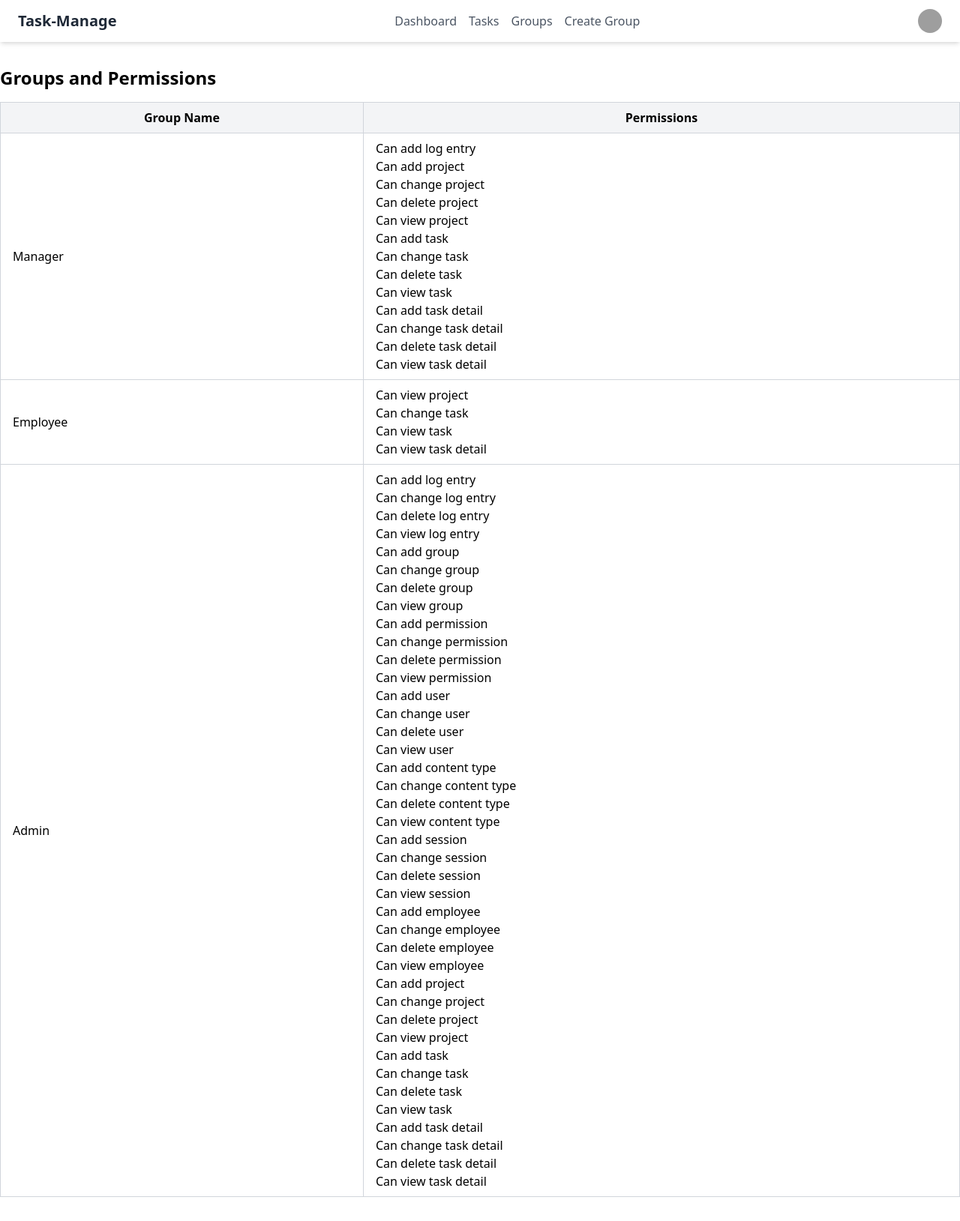
After one commit to neamul-haq/Task-master, a Django app: template users/templates/admin/group_list.html in a window 1280 px wide. The commit adds this page. Shown: the whole page at 75% size. Run offline with Django 5.2, Linux system fonts and the light colour scheme; the template is opened without the code that fills it: values that come from a table or form of the project are taken from there, others are empty; grey boxes are pictures that could not be loaded.

Commit message:
Role based access control permission handle added

```diff
--- a/core/views.py
+++ b/core/views.py
@@ -4,3 +4,6 @@ from django.shortcuts import render
 
 def home(request):
     return render(request, 'home.html')
+
+def no_permission(request):
+    return render(request, 'no_permission.html')
--- a/task_management/settings.py
+++ b/task_management/settings.py
@@ -146,3 +146,6 @@ EMAIL_HOST_USER = config('EMAIL_HOST_USER')
 EMAIL_HOST_PASSWORD = config('EMAIL_HOST_PASSWORD')
 
 FRONTEND_URL = 'http://127.0.0.1:8000'
+
+
+LOGIN_URL = 'sign-in'
--- a/task_management/urls.py
+++ b/task_management/urls.py
@@ -17,11 +17,12 @@ Including another URLconf
 from django.contrib import admin
 from django.urls import path, include
 from debug_toolbar.toolbar import debug_toolbar_urls
-from core.views import home
+from core.views import home, no_permission
 
 urlpatterns = [
     path('admin/', admin.site.urls),
     path('tasks/', include('tasks.urls')),
     path('users/', include('users.urls')),
     path('', home, name="home"),
+    path('no-permission', no_permission, name="no-permission"),
 ]+ debug_toolbar_urls()
--- a/tasks/urls.py
+++ b/tasks/urls.py
@@ -1,12 +1,12 @@
 
 from django.urls import path
-from tasks.views import manager_dashboard, user_dashboard, create_task, view_task, update_task, delete_task
+from tasks.views import manager_dashboard, employee_dashboard, create_task, view_task, update_task, delete_task
 
 urlpatterns = [
     path('manager-dashboard/', manager_dashboard, name = "manager-dashboard"),
-    path('user-dashboard/', user_dashboard),
+    path('user-dashboard/', employee_dashboard),
     path('create-task/', create_task, name='create-task'),
-    path('view-task/', view_task),
+    path('view-task/', view_task, name='view-task'),
     path('update-task/<int:id>/', update_task, name='update-task'),
     path('delete-task/<int:id>/', delete_task, name='delete-task'),
 ]
--- a/users/templates/admin/dashboard.html
+++ b/users/templates/admin/dashboard.html
@@ -11,17 +11,17 @@
     <header class="bg-white shadow-md">
       <nav class="container mx-auto px-6 py-3">
         <div class="flex justify-between items-center">
-          <a href="index.html" class="text-xl font-bold text-gray-800"
+          <a href="{% url 'home' %}" class="text-xl font-bold text-gray-800"
             >Task-Manage</a
           >
           <div class="hidden md:flex space-x-4">
             <a
-              href="admin-dashboard.html"
+              href="{% url 'admin-dashboard' %}"
               class="text-gray-600 hover:text-gray-800"
               >Dashboard</a
             >
-            <a href="#" class="text-gray-600 hover:text-gray-800">Tasks</a>
-            <a href="group-list.html" class="text-gray-600 hover:text-gray-800"
+            <a href="{% url 'view-task' %}" class="text-gray-600 hover:text-gray-800">Tasks</a>
+            <a href="{% url 'group-list' %}" class="text-gray-600 hover:text-gray-800"
               >Groups</a
             >
             <a
@@ -47,11 +47,12 @@
                 class="absolute right-0 mt-2 w-48 bg-white rounded-md shadow-lg py-1 hidden"
               >
                 <a
-                  href="manager-dashboard.html"
+                  href="{% url 'admin-dashboard' %}"
                   class="block px-4 py-2 text-sm text-gray-700 hover:bg-gray-100"
                   >Dashboard</a
                 >
-                <form method="post" action="logout.html">
+                <form method="post" action="{% url 'logout' %}">
+                  {% csrf_token %}
                   <button
                     class="block px-4 py-2 text-sm text-gray-700 hover:bg-gray-100"
                   >
--- /dev/null
+++ b/users/templates/admin/group_list.html
@@ -0,0 +1,37 @@
+{% extends "admin/dashboard.html" %}
+{% block content %}
+      <div class='w-2/3 mx-auto my-8'>
+        <h2 class="text-2xl font-bold mb-4">Groups and Permissions</h2>
+        <div class="overflow-x-auto">
+            <table class="table-auto w-full border-collapse border border-gray-300">
+            <thead>
+                <tr class="bg-gray-100">
+                <th class="border border-gray-300 px-4 py-2">Group Name</th>
+                <th class="border border-gray-300 px-4 py-2">Permissions</th>
+                </tr>
+            </thead>
+            <tbody>
+                <!-- Example group data -->
+                {% for group in groups %}
+                    <tr class="odd:bg-white even:bg-gray-50">
+                        <td class="border border-gray-300 px-4 py-2 font-medium">
+                            {{group.name}}
+                        </td>
+                        <td class="border border-gray-300 px-4 py-2">
+                            <ul class="list-disc list-inside">
+                                {% for permission in group.permissions.all %}
+                                    <li>{{permission.name}}</li>
+                                {% empty %}
+                                    <span class="text-gray-500 italic">No permissions Assigned</span>
+                                {% endfor %}
+                            </ul>
+                        </td>
+                    </tr>
+                {% endfor %}
+
+            </tbody>
+            </table>
+        </div>
+      </div>
+
+{% endblock content %}
--- a/users/urls.py
+++ b/users/urls.py
@@ -1,5 +1,5 @@
 from django.urls import path
-from users.views import sign_up, sign_in, sign_out, activate_user, admin_dashboard, assign_role,create_group
+from users.views import sign_up, sign_in, sign_out, activate_user, admin_dashboard, assign_role,create_group, group_list
 
 urlpatterns = [
     path('sign-up/', sign_up, name='sign-up'),
@@ -8,5 +8,6 @@ urlpatterns = [
     path('activate/<int:user_id>/<str:token>/', activate_user),
     path('admin/dashboard/', admin_dashboard, name='admin-dashboard'),
     path('admin/<int:user_id>/assign-role/', assign_role, name='assign-role'),
-    path('admin/create-group/', create_group, name='create-group')
+    path('admin/create-group/', create_group, name='create-group'),
+    path('admin/group-list/', group_list, name='group-list'),
 ]
```
Also changed, not shown: core/templates/no_permission.html (added, +11 -0 lines), tasks/views.py (+19 -1 lines), users/views.py (+15 -3 lines), db.sqlite3.
